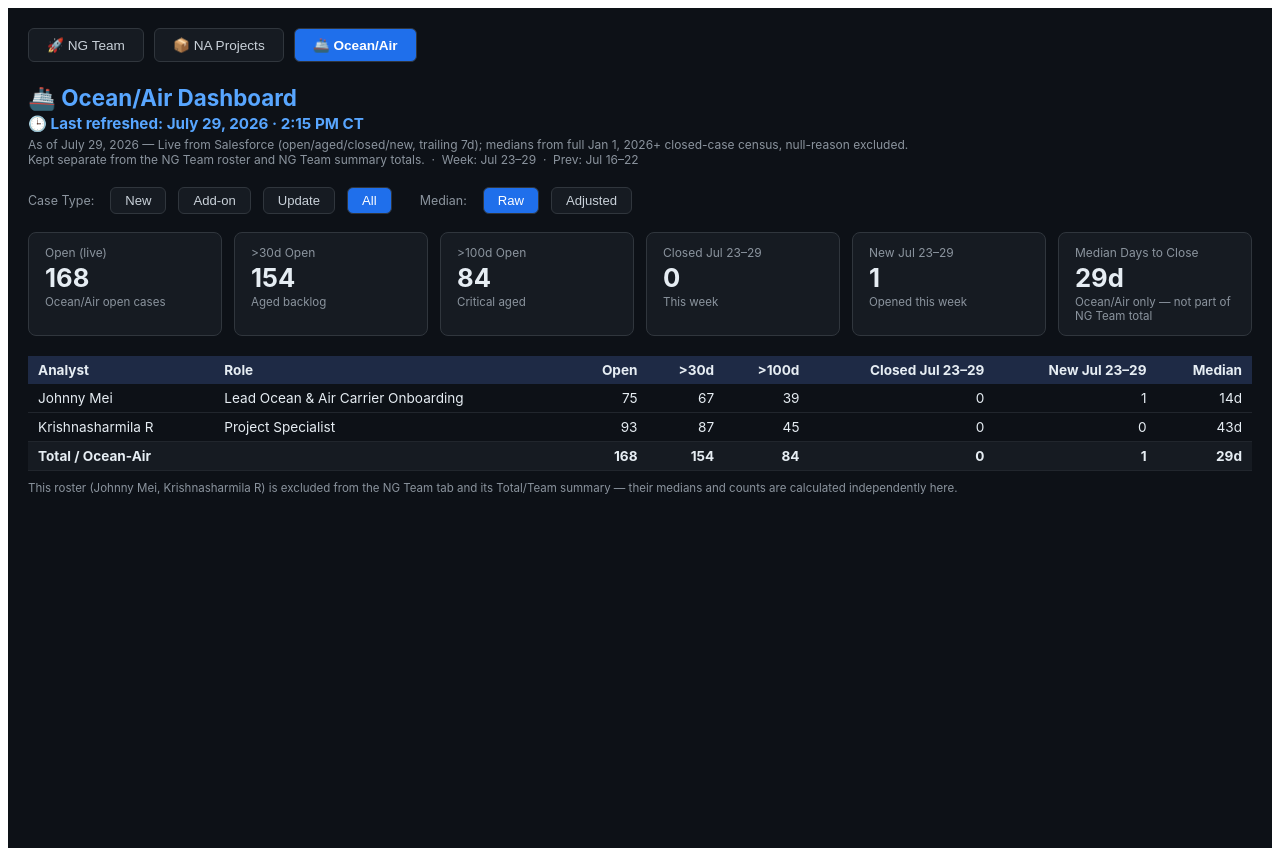
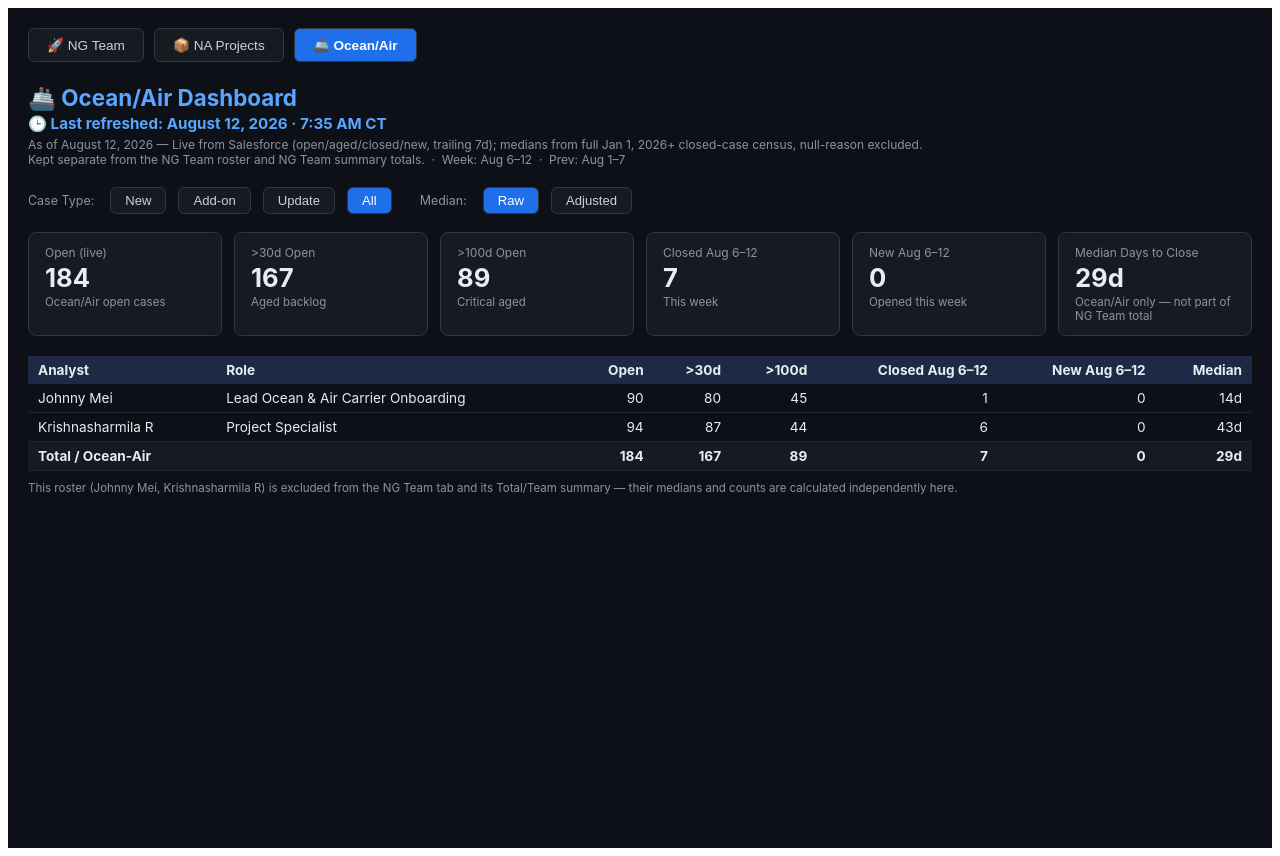
Before and after one commit to The-Vickerman/ng-dashboard, a React (Vite) app: page / in a window 1280 px wide. Both pictures are taken after a click on the button "🚢 Ocean/Air". Built offline with nearby package versions, Linux system fonts and the light colour scheme; the HTML template or start-up script is replaced by a standard one.

Commit message:
Refresh Ocean/Air tab: live open/aged/closed/new for trailing week Aug 6-12 2026

```diff
--- a/src/OceanAir.jsx
+++ b/src/OceanAir.jsx
@@ -1,23 +1,23 @@
 import { useState, useMemo } from "react";
 
-const LAST_REFRESHED = "July 29, 2026 · 2:15 PM CT";
-const AS_OF = "July 29, 2026 — Live from Salesforce (open/aged/closed/new, trailing 7d); medians from full Jan 1, 2026+ closed-case census, null-reason excluded. Kept separate from the NG Team roster and NG Team summary totals.";
-const THIS_WEEK = "Jul 23–29";
-const PREV_WEEK = "Jul 16–22";
+const LAST_REFRESHED = "August 12, 2026 · 7:35 AM CT";
+const AS_OF = "August 12, 2026 — Live from Salesforce (open/aged/closed/new, trailing 7d); medians from full Jan 1, 2026+ closed-case census, null-reason excluded. Kept separate from the NG Team roster and NG Team summary totals.";
+const THIS_WEEK = "Aug 6–12";
+const PREV_WEEK = "Aug 1–7";
 
 // Johnny Mei (Lead Ocean & Air Carrier Onboarding) and Krishnasharmila R (Project Specialist)
 // Excluded from the main NG Team dashboard and its Total/Team summary.
 const OCEAN_AIR = [
   { name:"Johnny Mei", role:"Lead Ocean & Air Carrier Onboarding",
-    open:{new:14,addon:57,update:4,all:75}, a30:{new:13,addon:53,update:1,all:67},
-    a100:{new:10,addon:28,update:0,all:39},
-    cl7:{new:0,addon:0,update:0,all:0}, cp7:{new:0,addon:0,update:0,all:0},
-    n7:{new:0,addon:0,update:1,all:1}, np7:{new:0,addon:0,update:0,all:0},
+    open:{new:14,addon:57,update:5,all:90}, a30:{new:13,addon:53,update:2,all:80},
+    a100:{new:10,addon:28,update:0,all:45},
+    cl7:{new:0,addon:1,update:0,all:1}, cp7:{new:0,addon:0,update:0,all:0},
+    n7:{new:0,addon:0,update:0,all:0}, np7:{new:0,addon:0,update:1,all:1},
     median:{new:0,addon:3,update:28,all:14}, medianAdj:{new:0,addon:3,update:28,all:6} },
   { name:"Krishnasharmila R", role:"Project Specialist",
-    open:{new:24,addon:67,update:2,all:93}, a30:{new:22,addon:64,update:1,all:87},
-    a100:{new:12,addon:32,update:1,all:45},
-    cl7:{new:0,addon:0,update:0,all:0}, cp7:{new:0,addon:0,update:0,all:0},
+    open:{new:21,addon:66,update:2,all:94}, a30:{new:19,addon:61,update:2,all:87},
+    a100:{new:10,addon:30,update:1,all:44},
+    cl7:{new:2,addon:3,update:0,all:6}, cp7:{new:0,addon:0,update:0,all:0},
     n7:{new:0,addon:0,update:0,all:0}, np7:{new:0,addon:0,update:0,all:0},
     median:{new:43,addon:50,update:23,all:43}, medianAdj:{new:29,addon:43,update:23,all:43} },
 ];
```
